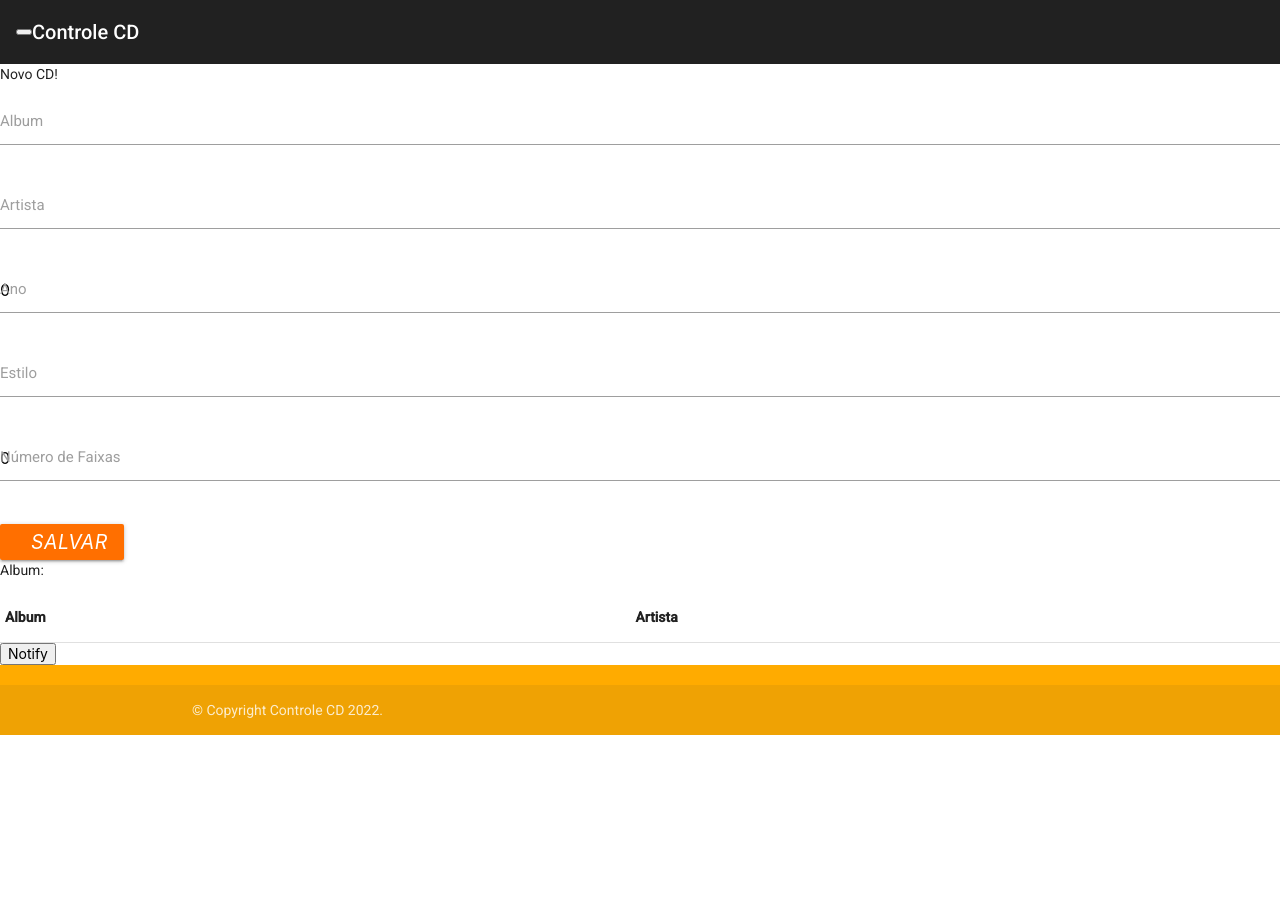
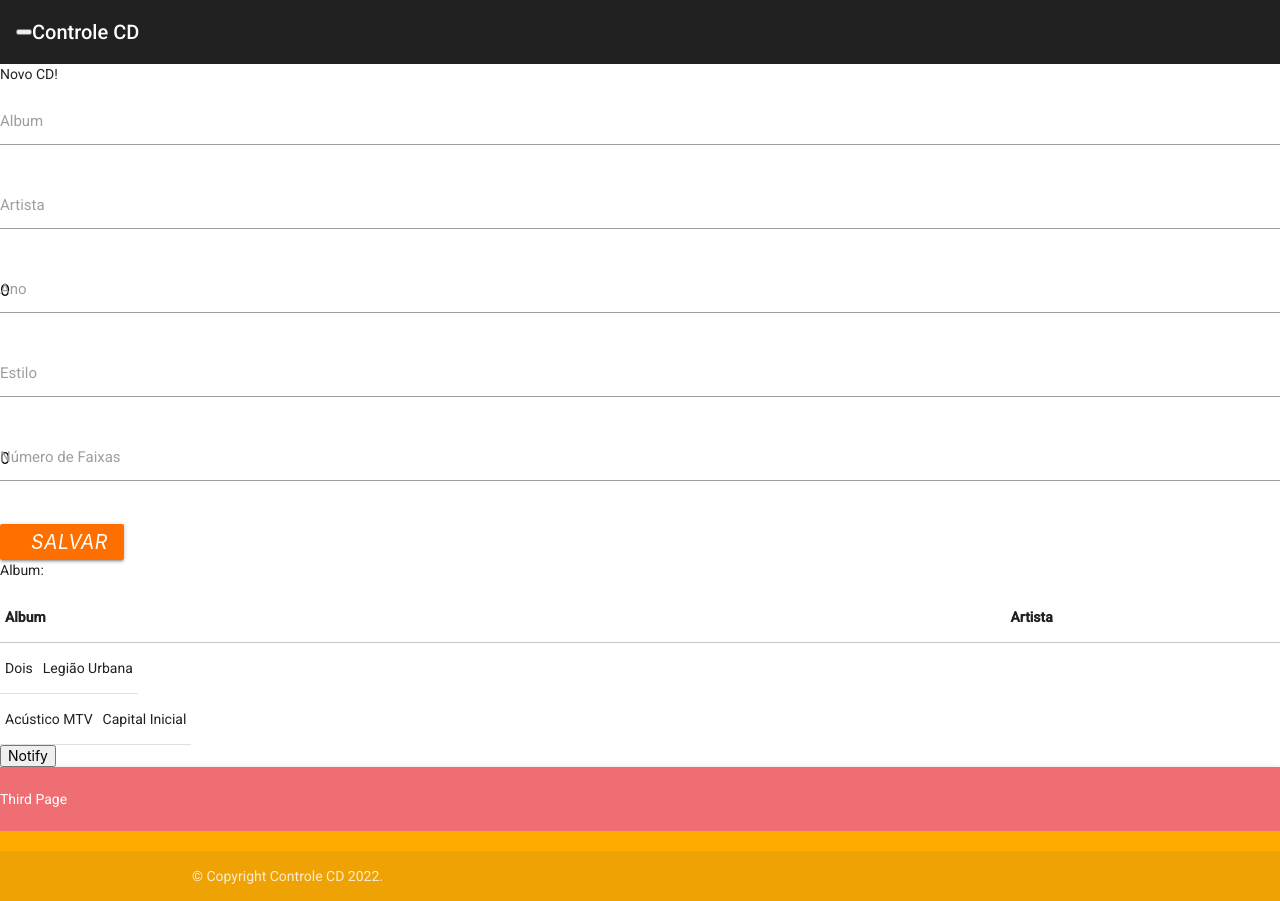
Before and after one commit to felipefranciscorosa/controle-cd, an Angular app in the folder controle-cd/: page /first in a window 1280 px wide. Before the commit this address led to /. Before the commit the page ends 800 px from the top, so only its background shows below. Built offline with nearby package versions, Linux system fonts and the light colour scheme.

Commit message:
feat: Third Component

```diff
--- a/controle-cd/projects/controle-cd-main/src/app/app-routing.module.ts
+++ b/controle-cd/projects/controle-cd-main/src/app/app-routing.module.ts
@@ -1,11 +1,15 @@
+import { ThirdComponent } from './third/third.component';
 import { SecondComponent } from './second/second.component';
 import { FirstComponent } from './first/first.component';
 import { NgModule } from '@angular/core';
 import { CommonModule } from '@angular/common';
 import { Routes, RouterModule } from '@angular/router';
 
-const routes: Routes = [{ path: '', component: FirstComponent },
-                        { path: 'second/:cdAlbum', component: SecondComponent },];//set up routes contant
+const routes: Routes = [{ path: 'first', component: FirstComponent },
+                        { path: 'second', component: SecondComponent },
+                        { path: 'third', component: ThirdComponent },
+                        { path: 'third/:cdAlbum', component: ThirdComponent },
+                        { path: '', redirectTo: '/first', pathMatch: 'full' },];//set up routes contant
 
 @NgModule({
   declarations: [],
--- a/controle-cd/projects/controle-cd-main/src/app/app.component.html
+++ b/controle-cd/projects/controle-cd-main/src/app/app.component.html
@@ -1,3 +1,3 @@
 <app-toolbar></app-toolbar>
-<app-first></app-first>
+<router-outlet></router-outlet>
 <app-footer></app-footer>
--- a/controle-cd/projects/controle-cd-main/src/app/app.module.ts
+++ b/controle-cd/projects/controle-cd-main/src/app/app.module.ts
@@ -11,13 +11,15 @@ import {MatSidenavModule} from '@angular/material/sidenav';
 import { FormsModule } from '@angular/forms';
 import { AppRoutingModule } from './app-routing.module';
 import { FirstComponent } from './first/first.component';
+import { ThirdComponent } from './third/third.component';
 @NgModule({
   declarations: [
     AppComponent,
     SecondComponent,
     ToolbarComponent,
     FooterComponent,
-    FirstComponent
+    FirstComponent,
+    ThirdComponent
   ],
   imports: [
     BrowserModule,
--- a/controle-cd/projects/controle-cd-main/src/app/first/first.component.html
+++ b/controle-cd/projects/controle-cd-main/src/app/first/first.component.html
@@ -52,3 +52,6 @@
 <p>Album: {{this.cd.album}}</p>
 <app-second [cds]="cds" (notify)="onNotify()">
 </app-second>
+<nav>
+  <a routerLink="../third" routerLinkActive="active">Third Page</a>
+</nav>
--- a/controle-cd/projects/controle-cd-main/src/app/first/first.component.ts
+++ b/controle-cd/projects/controle-cd-main/src/app/first/first.component.ts
@@ -15,6 +15,7 @@ export class FirstComponent implements OnInit,AfterViewInit{
 
   }
   ngOnInit(): void {
+    this.cds = [new Cd("Dois","Legião Urbana",1992,"Rock",21),new Cd("Acústico MTV","Capital Inicial",1997,"Rock",18)]
     this.cd = new Cd("","",0,"",0);
   }
   onSubmit(){
--- /dev/null
+++ b/controle-cd/projects/controle-cd-main/src/app/third/third.component.html
@@ -0,0 +1 @@
+<p>third works!</p>
--- /dev/null
+++ b/controle-cd/projects/controle-cd-main/src/app/third/third.component.ts
@@ -0,0 +1,19 @@
+import { Component, OnInit } from '@angular/core';
+import { ActivatedRoute } from '@angular/router';
+
+@Component({
+  selector: 'app-third',
+  templateUrl: './third.component.html',
+  styleUrls: ['./third.component.css']
+})
+export class ThirdComponent implements OnInit {
+
+  constructor(private route: ActivatedRoute) { }
+
+  ngOnInit(): void {
+    const routeParams = this.route.snapshot.paramMap;
+    const productIdFromRoute = Number(routeParams.get('cdAlbum'));
+
+  }
+
+}
```
Also changed, not shown: controle-cd/projects/controle-cd-main/src/app/third/third.component.css (added), 1 other file (tests, documents, lock files or other folders).
